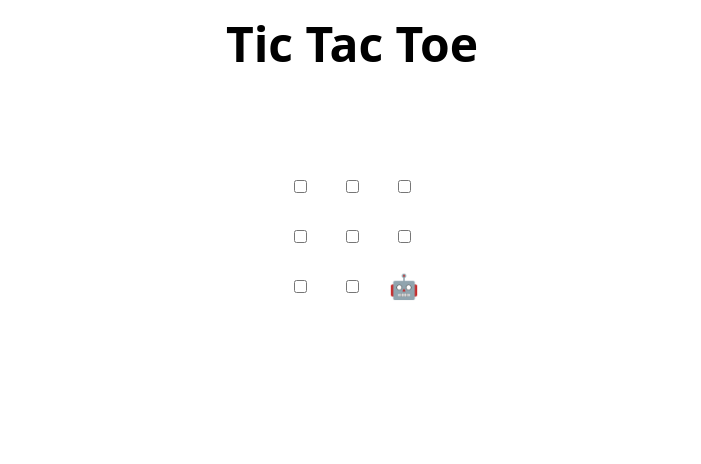
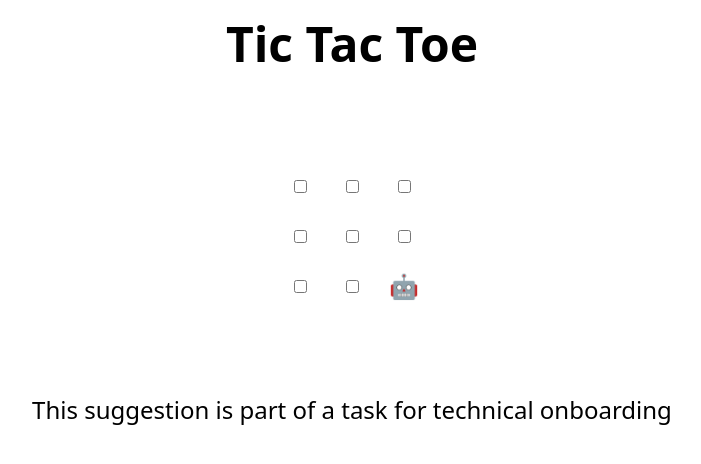
Before and after one commit to TouqeerAli/technical-onboarding-section2, a plain HTML site: page index.html in a window 1280 px wide. Shown: the whole page, without its empty margins (288-989 px from the left). Drawn offline with Linux system fonts and the light colour scheme.

Commit message:
Update index.html
add my suggestion

```diff
--- a/index.html
+++ b/index.html
@@ -47,6 +47,7 @@
   </tr>
 </table>
 
+<p>This suggestion is part of a task for technical onboarding</p>
 <h2 hidden>Game over, refresh to play again 🧑‍💻 🤖!</h2>
 
 <script>
```
